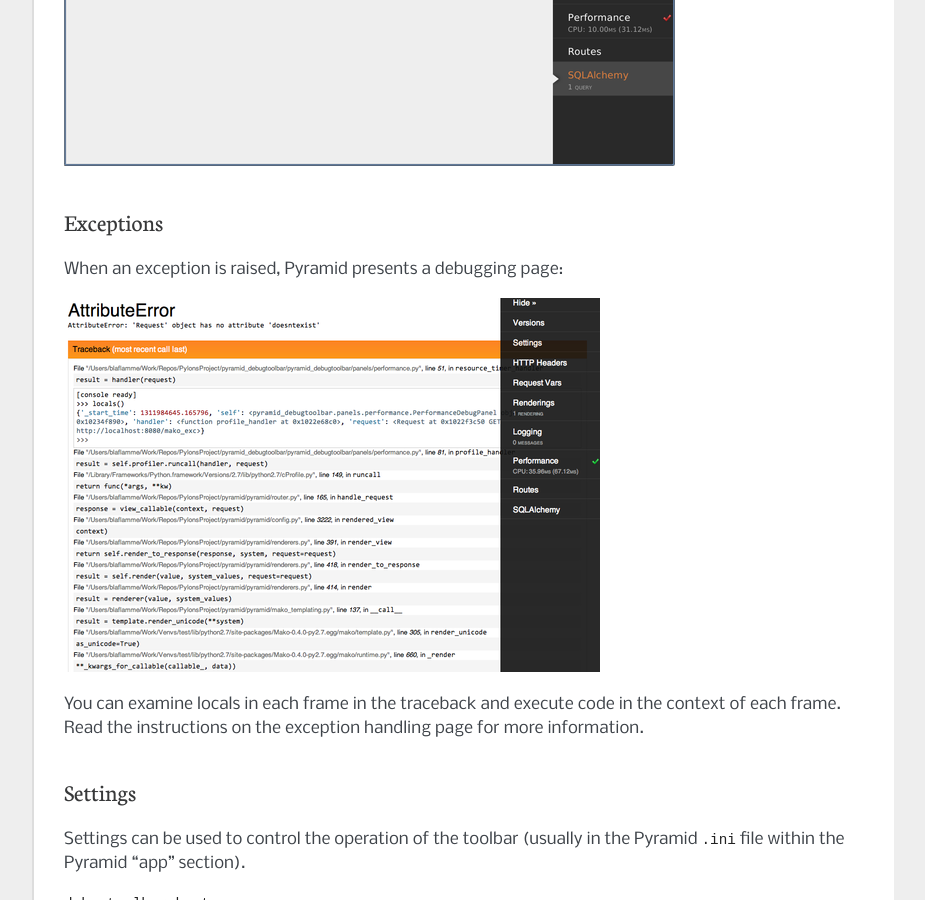
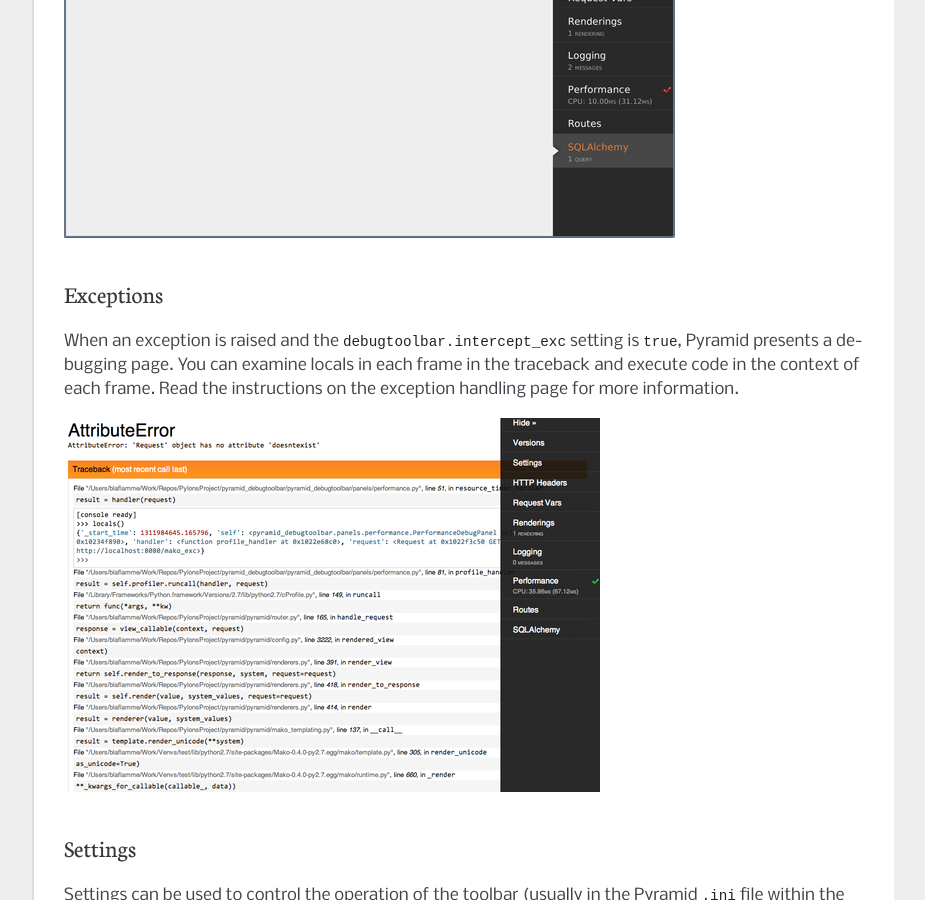
Before and after one commit to Pylons/pyramid_debugtoolbar, a Sphinx documentation site: the page built from docs/index.rst, in a window 1280 px wide and 900 px high, scrolled down 6794 px. Shown: the whole window, without its empty margins (198-1123 px from the left). Built offline with Sphinx 7.4.7, drawn with Linux system fonts in a browser that asks for light colours; some of the changed text lies outside the part shown.

Commit message:
reformat

```diff
--- a/docs/index.rst
+++ b/docs/index.rst
@@ -123,7 +123,10 @@
 ~~~~~~~~~~~
 
 Displays timing information, and, if enabled, Python profiling information
-for the current page.
+for the current page.  When the checkbox on the performance panel is green,
+the request will be profiled and profiling information will be gathered and
+displayed on the panel output.  When it is red, only timing will be done and
+no profiling information will be captured.
 
 .. image:: performance.png
 
@@ -145,13 +148,12 @@
 Exceptions
 ----------
 
-When an exception is raised, Pyramid presents a debugging page:
+When an exception is raised and the ``debugtoolbar.intercept_exc`` setting is
+``true``, Pyramid presents a debugging page.  You can examine locals in each
+frame in the traceback and execute code in the context of each frame.  Read
+the instructions on the exception handling page for more information.
 
 .. image:: exc.png
-
-You can examine locals in each frame in the traceback and execute code in the
-context of each frame.  Read the instructions on the exception handling page
-for more information.
 
 Settings
 --------
```
